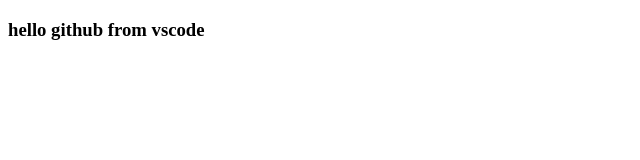
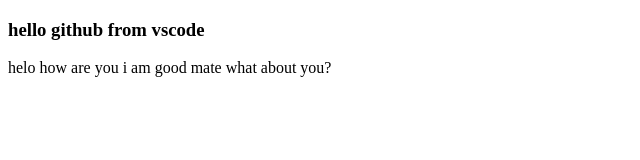
Before and after one commit to suren79thapa/myvsproject, a plain HTML site: page index.html in a window 1280 px wide. Shown: the whole page, without its empty margins (0-640 px from the left). Drawn offline with Linux system fonts and the light colour scheme.

Commit message:
added paragraph

```diff
--- a/index.html
+++ b/index.html
@@ -7,5 +7,6 @@
 </head>
 <body>
     <h3>hello github from vscode</h3>
+    <p>helo how are you i am good mate what about you?</p>
 </body>
 </html>
```
